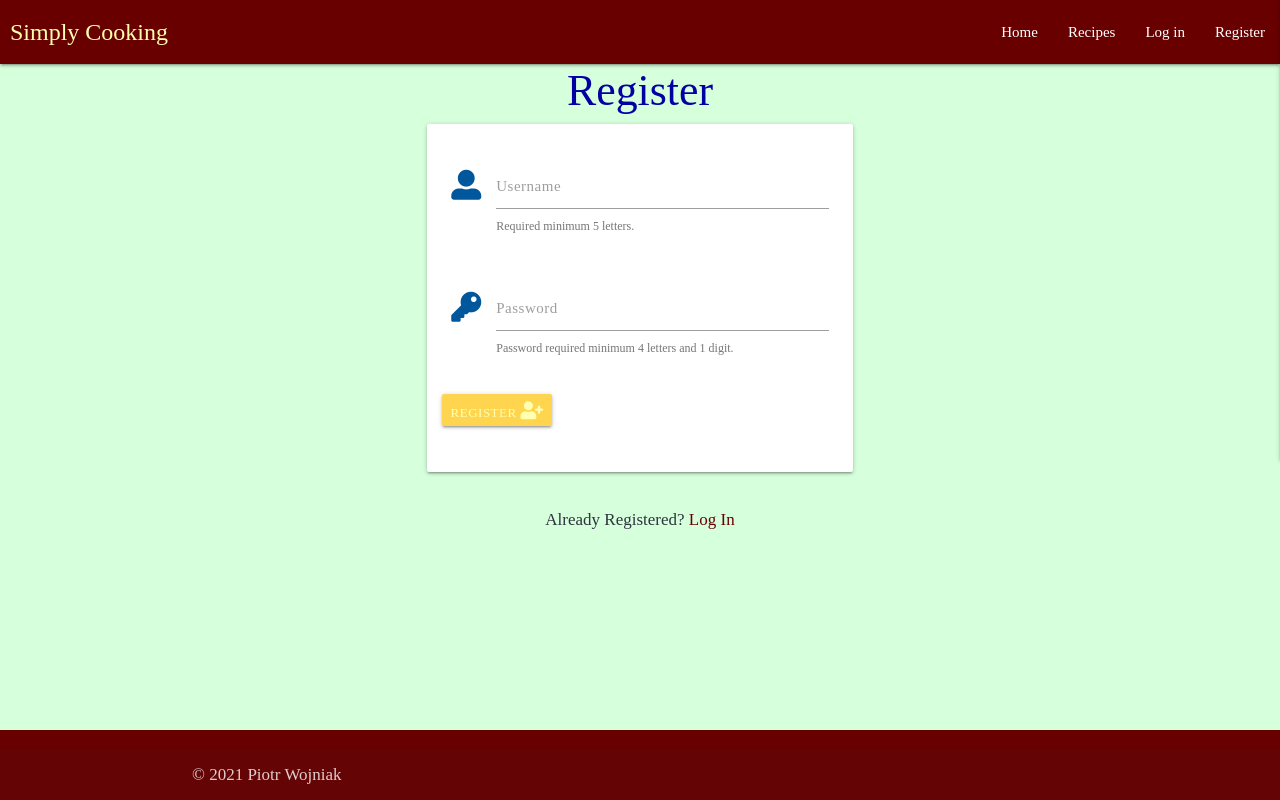
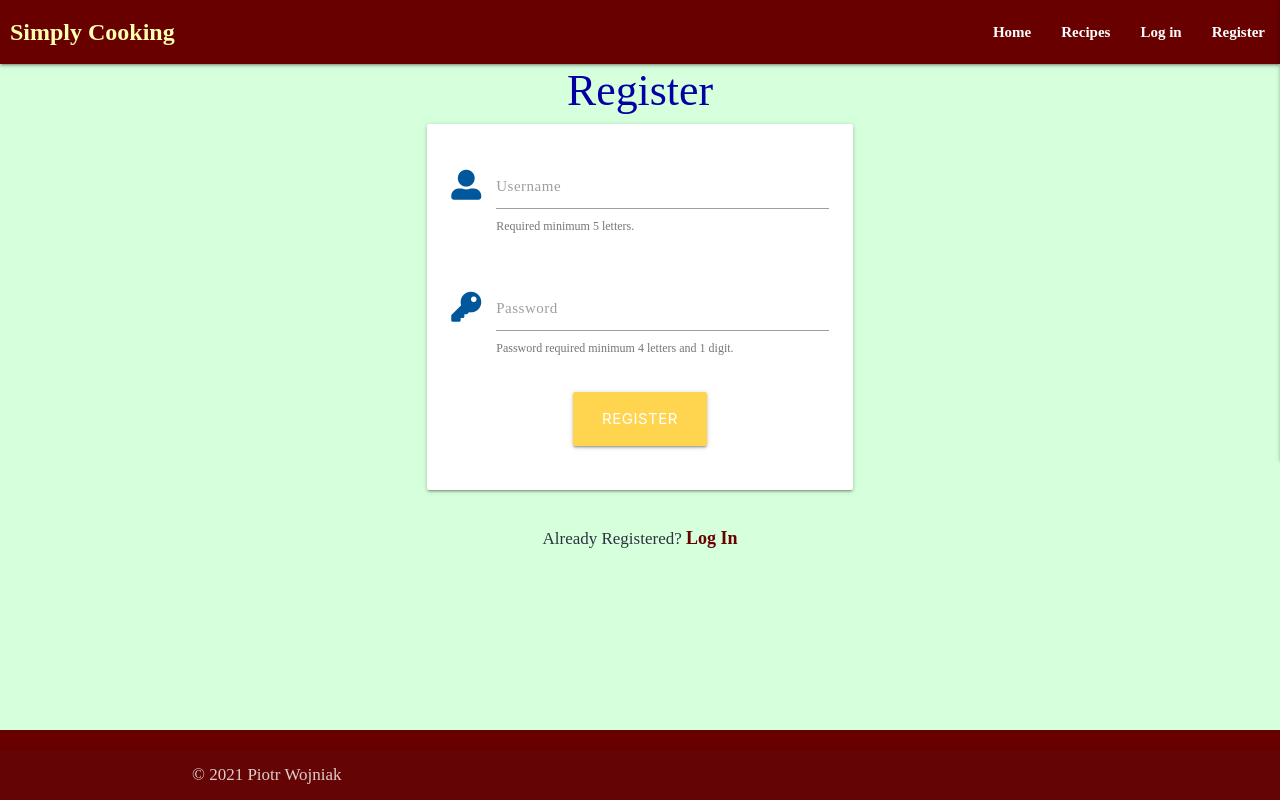
Before and after one commit to PiotrWojniak/MS3, a Flask app: page /register in a window 1280 px wide. Run offline with Flask 2, Linux system fonts and the light colour scheme; some libraries are stand-ins or nearby versions; some web fonts are replaced.

Commit message:
Change and style button display for same lock

```diff
--- a/static/css/style.css
+++ b/static/css/style.css
@@ -164,6 +164,8 @@
 
 a {
     color: #680000;
+    font-size: large;
+    font-weight: 600;
 }
 
 .tabs .tab a:focus,
--- a/templates/login.html
+++ b/templates/login.html
@@ -26,7 +26,7 @@
                 </div>
                 <!-- login -->
                 <div class="row">
-                    <button type="submit" class="col s12 btn-large amber lighten-2 text-shadow">
+                    <button type="submit" class="col s12 m4 offset-m4 btn-large amber lighten-2 text-shadow">
                         Log In <i class="fas fa-sign-in-alt"></i>
                     </button>
                 </div>
--- a/templates/register.html
+++ b/templates/register.html
@@ -28,7 +28,7 @@
                 </div>
                 <!-- register -->
                 <div class="row">
-                    <button type="submit" class="btn-small amber lighten-2 text-shadow">
+                    <button type="submit" class="col s12 m4 offset-m4 btn-large amber lighten-2 text-shadow">
                         Register <i class="fas fa-user-plus"></i>
                     </button>
                 </div>
```
